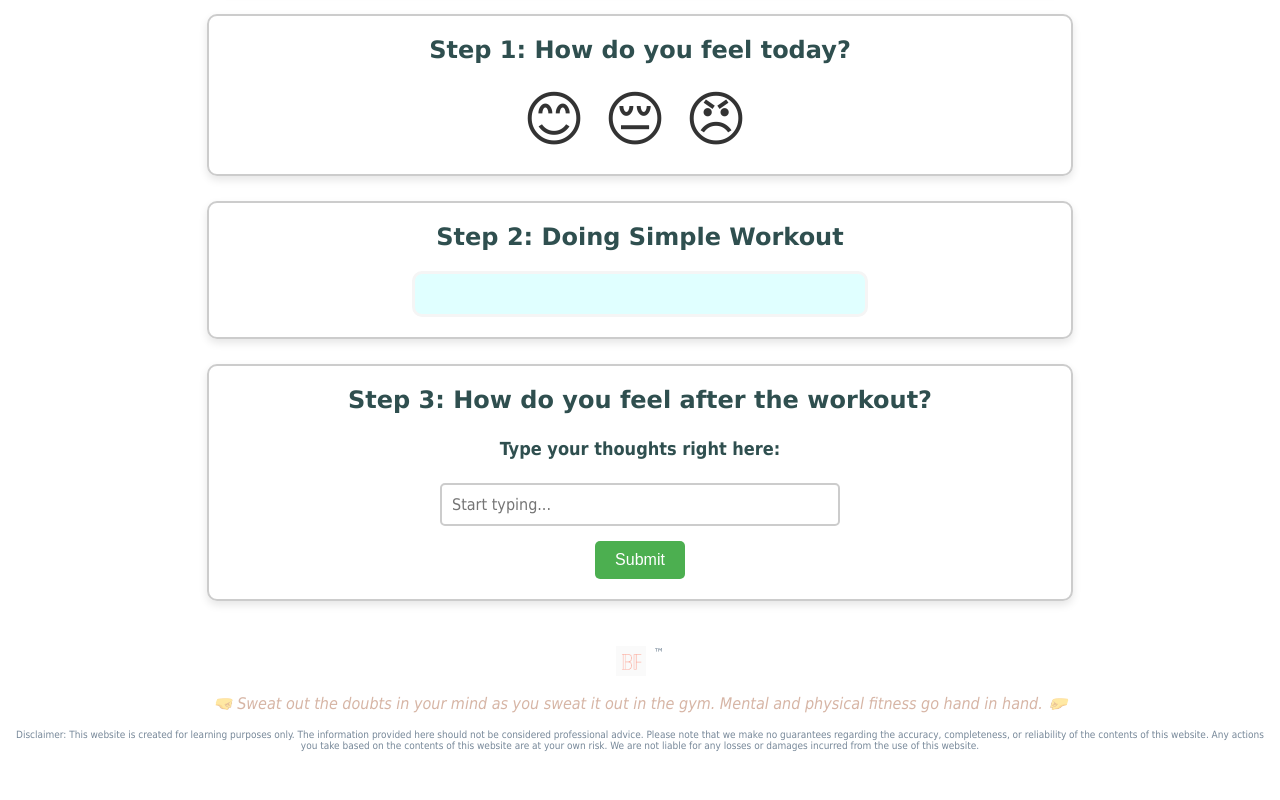
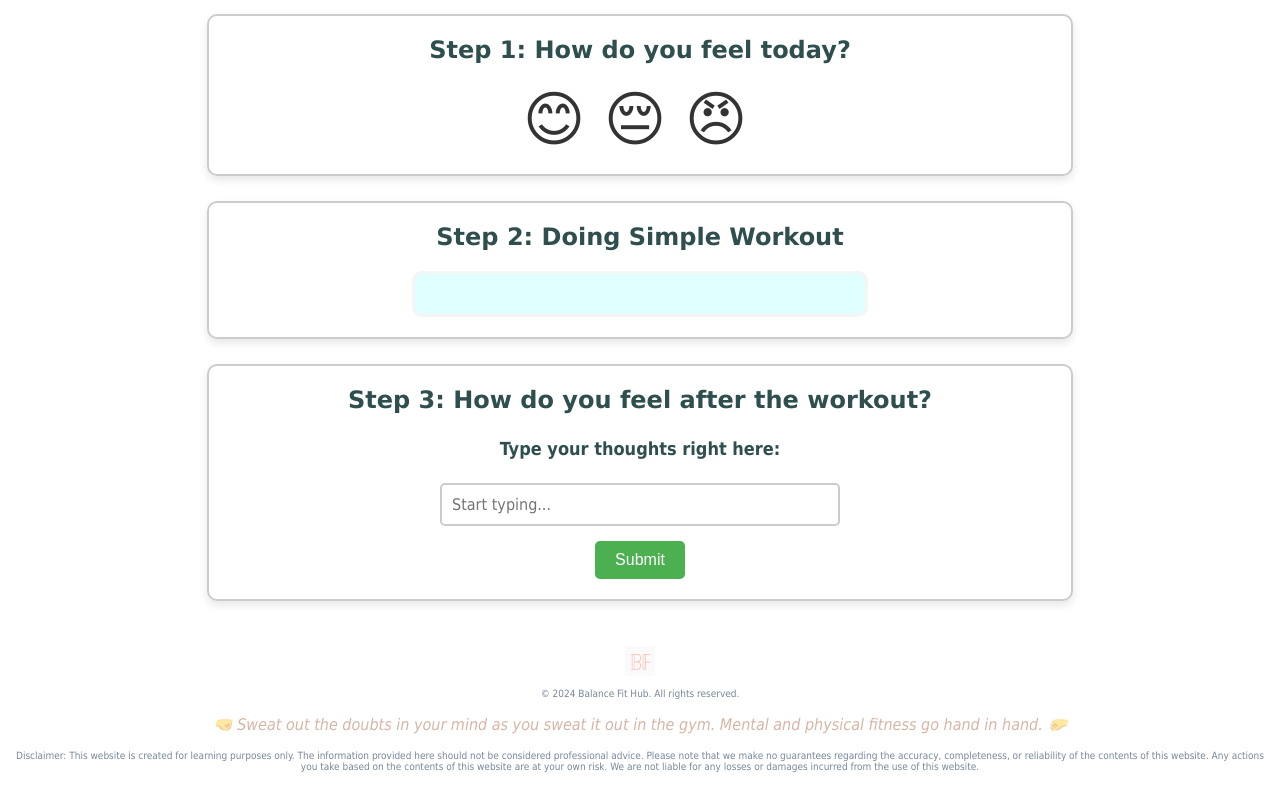
Before and after one commit to shng03/techuphandson2, a website: page index.html in a window 1280 px wide. Shown: the part 779-1579 px from the top of the page. Before the commit the page ends 1558 px from the top, so only its background shows below. Drawn offline with Linux system fonts and the light colour scheme.

Commit message:
copyrights liner

```diff
--- a/index.html
+++ b/index.html
@@ -58,7 +58,7 @@
 <footer>
     <div class="Footer-logo">
         <img src="Footer logo.png" alt="Footer-logo" class="logo-img">
-        <span class="trademark">&#8482;</span>
+        <p>© 2024 Balance Fit Hub. All rights reserved.</p>
 
     <div class="quote">
         <p id="quoteText"></p>
```
